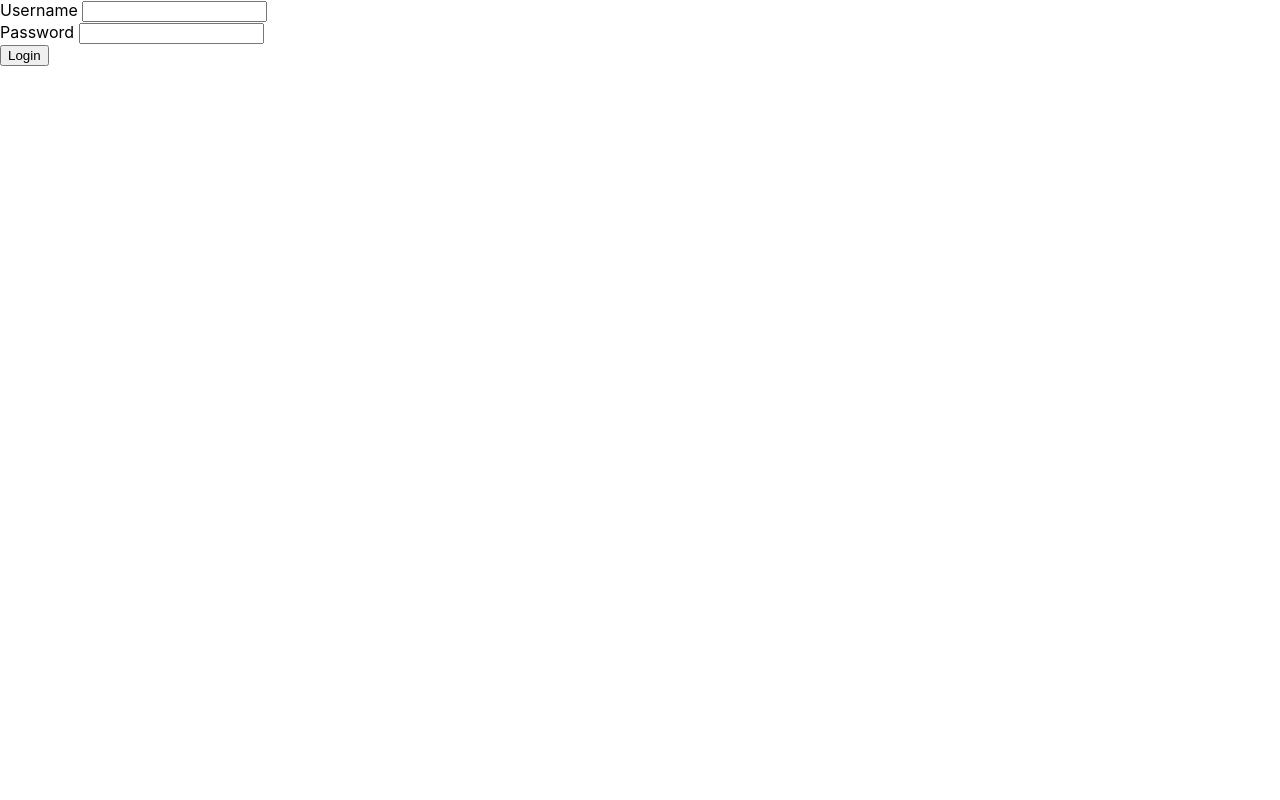
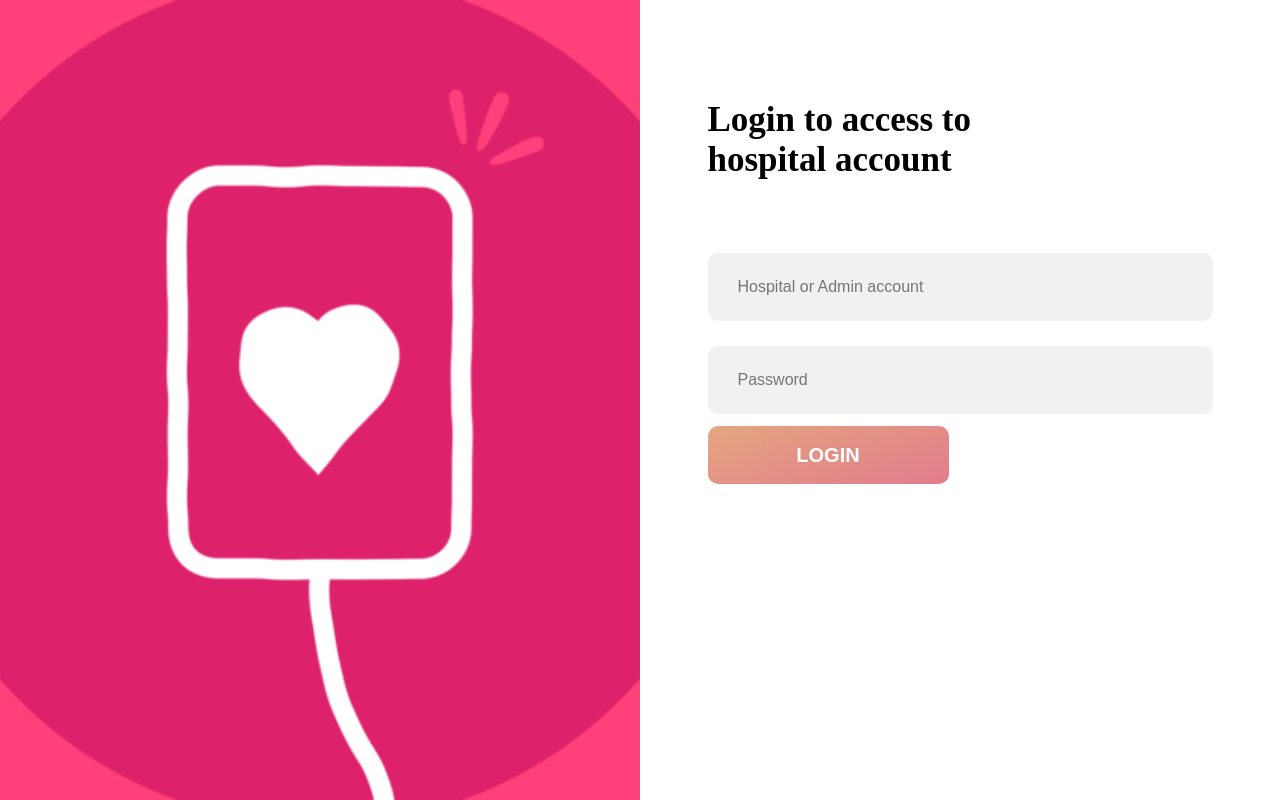
Before and after one commit to Duaww/blood-donate, a React (Create React App) app in the folder blood-donate-fe/: page / in a window 1280 px wide. Built offline with nearby package versions, Linux system fonts and the light colour scheme.

Commit message:
add: css for login page

```diff
--- a/blood-donate-fe/src/App.js
+++ b/blood-donate-fe/src/App.js
@@ -15,13 +15,10 @@ import { ListDonatorComponent } from "./admin/ListDonator";
 
 function App() {
   return (
-    <div>
+    <div style={{ height: "100vh" }}>
       <Router>
-        {/* <div className="">
-          <Header />
-        </div> */}
-        <div className="">
-          <header className="">
+        <div className="" style={{ height: "100%" }}>
+          <header className="" style={{ height: "100%" }}>
             <Routes>
               <Route path="/" element={<LoginComponent />} />
               <Route path="auth-error" element={<AuthError />} />
--- a/blood-donate-fe/src/login/Login.css
+++ b/blood-donate-fe/src/login/Login.css
@@ -0,0 +1,254 @@
+/* .d-flex {
+    display: flex;
+}
+
+.justify-content-center {
+    justify-content: center;
+}
+
+.align-items-center {
+    align-items: center;
+}
+
+.margin-top-auto {
+    margin-top: auto;
+}
+
+.border {
+    border: 1px solid black;
+} */
+
+* {
+    margin: 0;
+    padding: 0;
+    -webkit-box-sizing: border-box;
+    box-sizing: border-box;
+    -webkit-transition: 0.3s;
+    -o-transition: 0.3s;
+    transition: 0.3s;
+}
+
+body {
+    background-color: #fff;
+    font-family: Montserrat;
+    overflow-x: hidden;
+}
+
+article,
+aside,
+details,
+figure,
+footer,
+header,
+main,
+menu,
+nav,
+section,
+summary {
+    display: block;
+}
+
+h1,
+h2,
+h3,
+h4,
+h5,
+h6,
+p,
+a {
+    -ms-word-wrap: break-word;
+    word-wrap: break-word;
+    text-decoration: none;
+}
+
+img {
+    border: none;
+}
+
+*:focus {
+    outline: none;
+}
+
+.clearfix::after {
+    content: "";
+    display: table;
+    clear: both;
+}
+
+.bg-illustration {
+    position: relative;
+    height: 100vh;
+    width: 1194px;
+    background: url("./static/blood-donations.png") no-repeat center center scroll;
+    background-size: cover;
+    float: left;
+    -webkit-animation: bgslide 2.3s forwards;
+    animation: bgslide 2.3s forwards;
+}
+
+.bg-illustration img {
+    width: 248px;
+    -webkit-user-select: none;
+    -moz-user-select: none;
+    -ms-user-select: none;
+    user-select: none;
+    height: auto;
+    margin: 19px 0 0 25px;
+}
+
+@-webkit-keyframes bgslide {
+    from {
+        left: -100%;
+        width: 0;
+        opacity: 0;
+    }
+
+    to {
+        left: 0;
+        width: 1194px;
+        opacity: 1;
+    }
+}
+
+@keyframes bgslide {
+    from {
+        left: -100%;
+        width: 0;
+        opacity: 0;
+    }
+
+    to {
+        left: 0;
+        width: 1194px;
+        opacity: 1;
+    }
+}
+
+
+.login {
+    max-height: 100vh;
+    overflow-Y: auto;
+    float: left;
+    margin: 0 auto;
+    width: calc(100% - 1194px);
+}
+
+.login .container {
+    width: 505px;
+    margin: 0 auto;
+    position: relative;
+}
+
+.login .container h1 {
+    margin-top: 100px;
+    font-size: 35px;
+    font-weight: bolder;
+}
+
+.login .container .login-form {
+    margin-top: 60px;
+}
+
+.login .container .login-form form {
+    display: -ms-grid;
+    display: grid;
+}
+
+.login .container .login-form form input {
+    font-size: 16px;
+    font-weight: normal;
+    background: rgba(57, 57, 57, 0.07);
+    margin: 12.5px 0;
+    height: 68px;
+    border: none;
+    padding: 0 30px;
+    border-radius: 10px;
+}
+
+.button-login {
+    background: linear-gradient(-20deg, #dc5c71 0%, #de8f5f 100%);
+    border: none;
+    margin-bottom: 20px;
+    width: 241px;
+    height: 58px;
+    text-transform: uppercase;
+    color: white;
+    border-radius: 10px;
+    position: relative;
+    z-index: 2;
+    font-weight: bold;
+    font-size: 20px;
+    opacity: 0.8;
+}
+
+.button-login:hover{
+    opacity: 1;
+    cursor: pointer;
+}
+
+
+
+.login .container .remember-form {
+    position: relative;
+    margin-top: -30px;
+}
+
+.login .container .remember-form input[type=checkbox] {
+    margin-top: 9px;
+}
+
+.login .container .remember-form span {
+    font-size: 18px;
+    font-weight: normal;
+    position: absolute;
+    top: 32px;
+    color: #3B3B3B;
+    margin-left: 15px;
+}
+
+.login .container .forget-pass {
+    position: absolute;
+    right: 0;
+    margin-top: 189px;
+}
+
+.login .container .forget-pass a {
+    font-size: 16px;
+    position: relative;
+    font-weight: normal;
+    color: #918F8F;
+}
+
+.login .container .forget-pass a::after {
+    content: "";
+    position: absolute;
+    height: 2px;
+    width: 100%;
+    border-radius: 100px;
+    background: -webkit-linear-gradient(110deg, #f794a4 0%, #fdd6bd 100%);
+    background: -o-linear-gradient(110deg, #f794a4 0%, #fdd6bd 100%);
+    background: linear-gradient(-20deg, #f794a4 0%, #fdd6bd 100%);
+    bottom: -4px;
+    left: 0;
+    -webkit-transition: 0.3s;
+    -o-transition: 0.3s;
+    transition: 0.3s;
+    opacity: 0;
+    right: 0;
+}
+
+.login .container .forget-pass a:hover::after {
+    opacity: 1;
+}
+
+@media only screen and (min-width: 1024px) and (max-width: 1680px) {
+    .bg-illustration {
+        width: 50%;
+        -webkit-animation: none;
+        animation: none;
+    }
+
+    .login {
+        width: 50%;
+    }
+}
--- a/blood-donate-fe/src/login/LoginComponent.js
+++ b/blood-donate-fe/src/login/LoginComponent.js
@@ -4,6 +4,7 @@ import LoginService from "./LoginService";
 import TokenService from "../jwt/TokenService";
 import { useNavigate } from "react-router-dom";
 import { Role } from "../common/Role";
+import imgDonate from "./static/blood-donations.png";
 
 export const LoginComponent = (props) => {
   const [username, setUserName] = useState("");
@@ -42,32 +43,48 @@ export const LoginComponent = (props) => {
   }
 
   return (
-    <div className="form">
-      <form>
-        <div className="input-container">
-          <label>Username </label>
+    <div class="parent clearfix">
+      <div class="bg-illustration">
+        <div class="burger-btn"></div>
+      </div>
+      <div class="login">
+        <div class="container">
+          <h1>
+            Login to access to
+            <br />
+            hospital account
+          </h1>
+
+          <div class="login-form">
+            <form action="">
               <input
                 type="text"
+                placeholder="Hospital or Admin account"
                 name="username"
                 value={username}
                 onChange={(e) => setUserName(e.target.value)}
                 required
               />
-        </div>
-        <div className="input-container">
-          <label>Password </label>
               <input
                 type="password"
+                placeholder="Password"
                 name="password"
                 value={password}
                 onChange={(e) => setPassword(e.target.value)}
                 required
               />
+              <button
+                className="button-login"
+                type="button"
+                value="Login"
+                onClick={() => login()}
+              >
+                Login
+              </button>
+            </form>
           </div>
-        <div className="button-container">
-          <input type="button" value="Login" onClick={() => login()} />
         </div>
-      </form>
+      </div>
     </div>
   );
 };
```
Also changed, not shown: blood-donate-fe/src/login/static/blood-donations.png (added). Lines whose indentation alone changed are shown as unchanged.
